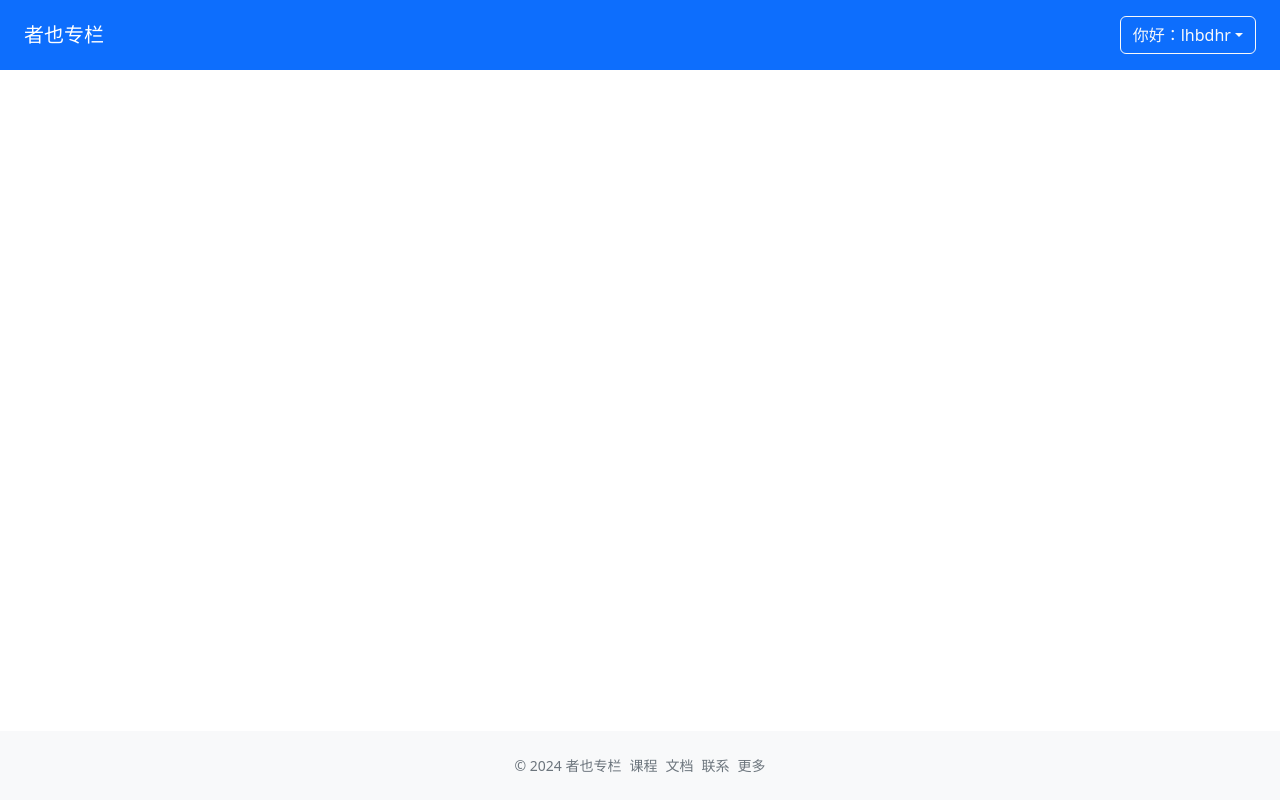
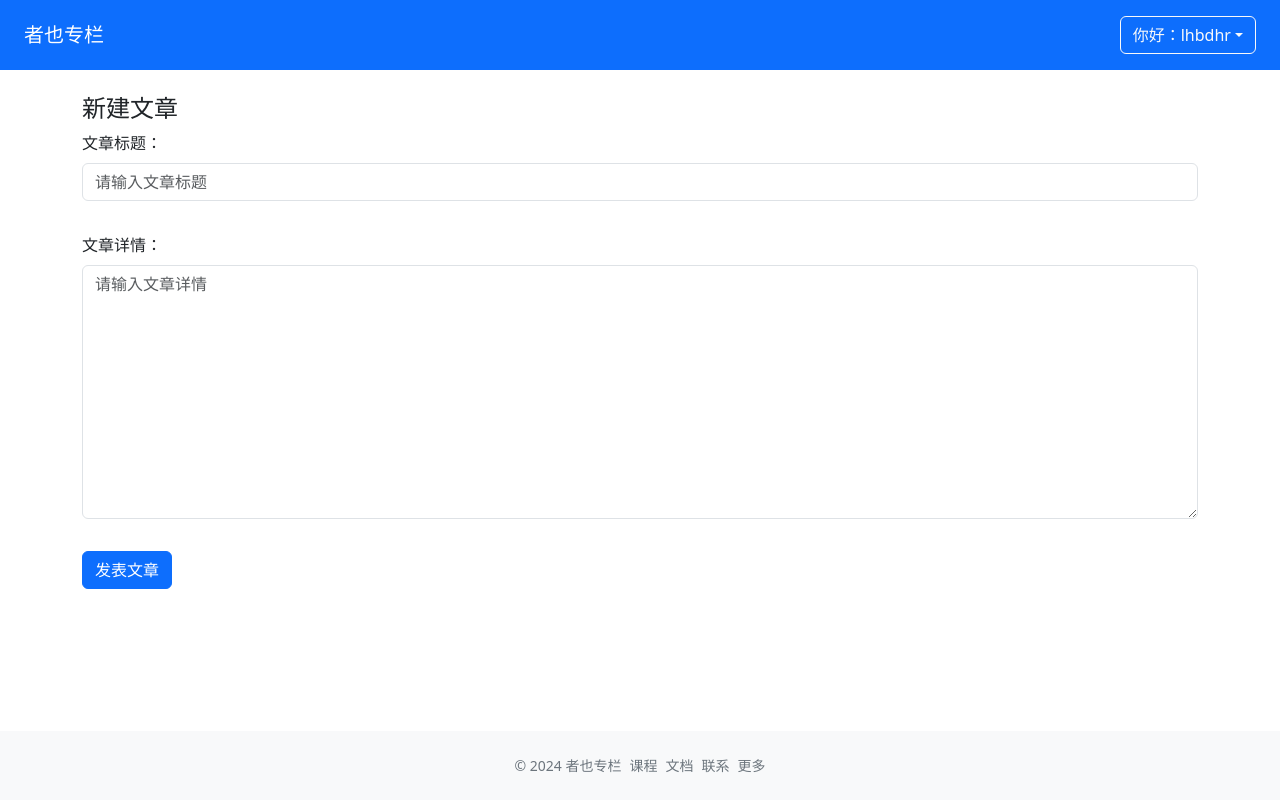
Before and after one commit to lhbdhr/zheye-2024, a Vue app: page /create in a window 1280 px wide. Built offline with nearby package versions, Linux system fonts and the light colour scheme.

Commit message:
add createPost & postDetail

```diff
--- a/src/components/BaseInput.vue
+++ b/src/components/BaseInput.vue
@@ -1,15 +1,23 @@
 <template>
   <div class="validate-input-container pb-3">
     <input
+      v-if="tag === 'input'"
       class="form-control"
-      :class="{
-        'is-invalid': inputRef.error,
-      }"
+      :class="{ 'is-invalid': inputRef.error }"
       :value="inputRef.val"
       @blur="validateInput"
       @input="updateValue"
       v-bind="$attrs"
     />
+    <textarea
+      v-else
+      class="form-control"
+      :class="{ 'is-invalid': inputRef.error }"
+      :value="inputRef.val"
+      @blur="validateInput"
+      @input="updateValue"
+      v-bind="$attrs"
+    ></textarea>
     <span v-if="inputRef.error" class="invalid-feedback">{{
       inputRef.message
     }}</span>
@@ -32,9 +40,14 @@ interface RuleProp {
   message: string
 }
 export type RulesProp = RuleProp[]
+export type TagType = 'input' | 'textarea'
 const props = defineProps({
   rules: Array as PropType<RulesProp>,
   modelValue: String,
+  tag: {
+    type: String as PropType<TagType>,
+    default: 'input',
+  },
 })
 const inputRef = reactive({
   val: props.modelValue || '',
--- a/src/components/GlobalHeader.vue
+++ b/src/components/GlobalHeader.vue
@@ -32,8 +32,8 @@ defineProps({
     <ul v-else class="list-inline mb-0">
       <li class="list-inline-item">
         <dropdown :title="`你好：${user.nickName}`">
-          <dropdown-item disabled
-            ><router-link to="/login" class="dropdown-item"
+          <dropdown-item
+            ><router-link to="/create" class="dropdown-item"
               >新建文章</router-link
             ></dropdown-item
           >
@@ -42,7 +42,7 @@ defineProps({
               >我的专栏</router-link
             ></dropdown-item
           >
-          <dropdown-item
+          <dropdown-item disabled
             ><router-link to="/login" class="dropdown-item"
               >编辑资料</router-link
             ></dropdown-item
--- a/src/components/PostList.vue
+++ b/src/components/PostList.vue
@@ -2,7 +2,9 @@
   <div class="post-list">
     <article v-for="post in list" class="card mb-3 shadow-sm">
       <div class="card-body">
-        <h4>{{ post.title }}</h4>
+        <h4>
+          <router-link :to="`/post/${post._id}`">{{ post.title }}</router-link>
+        </h4>
         <div class="row my-3 align-items-center">
           <div v-if="post.image" class="col-3">
             <img
--- a/src/router.ts
+++ b/src/router.ts
@@ -3,6 +3,8 @@ import { createWebHistory, createRouter } from 'vue-router'
 import Home from './views/Home.vue'
 import Login from './views/Login.vue'
 import ColumnDetail from './views/ColumnDetail.vue'
+import PostDetail from './views/PostDetail.vue'
+import CreatePost from './views/CreatePost.vue'
 
 const routes = [
   {
@@ -16,9 +18,19 @@ const routes = [
     component: Login,
   },
   {
+    path: '/create',
+    name: 'create',
+    component: CreatePost,
+  },
+  {
     path: '/column/:id',
     name: 'column',
     component: ColumnDetail,
+  },
+  {
+    path: '/post/:id',
+    name: 'post',
+    component: PostDetail,
   },
 ]
 
--- a/src/store/ColumnStore.ts
+++ b/src/store/ColumnStore.ts
@@ -10,8 +10,14 @@ export const useColumnStore = defineStore('column', {
   state: () => ({
     columns: [] as ColumnProps[],
   }),
+  getters: {
+    getColumnById: (state) => {
+      return (id: string) => state.columns.find((c) => c._id === id)
+    },
+  },
   actions: {
     fetchAllColumns() {},
+
     addTestColumn() {
       this.columns.push(
         {
--- a/src/store/PostStore.ts
+++ b/src/store/PostStore.ts
@@ -17,10 +17,20 @@ export const usePostStore = defineStore('post', {
   state: () => ({
     posts: [] as PostProps[],
   }),
+  getters: {
+    getPostsByCid: (state) => {
+      return (cid: string) => state.posts.filter((post) => post.column === cid)
+    },
+    getpostById(state) {
+      return (id: string) => state.posts.find((post) => post._id === id)
+    },
+  },
   actions: {
-    addPost(post: PostProps) {
+    createPost(post: PostProps) {
       this.posts.push(post)
+      return post._id
     },
+
     addTestPosts() {
       this.posts.push(
         {
--- a/src/views/ColumnDetail.vue
+++ b/src/views/ColumnDetail.vue
@@ -25,9 +25,9 @@ import { useRoute } from 'vue-router'
 import { useColumnStore } from '@/store/ColumnStore'
 import { usePostStore } from '@/store/PostStore'
 const route = useRoute()
-const currentId = route.params.id
+const currentId = route.params.id as string
 const columnStore = useColumnStore()
 const PostStore = usePostStore()
-const column = columnStore.columns.find((c) => c._id === currentId)
-const posts = PostStore.posts.filter((p) => p.column === currentId)
+const column = columnStore.getColumnById(currentId)
+const posts = PostStore.getPostsByCid(currentId)
 </script>
--- a/src/views/CreatePost.vue
+++ b/src/views/CreatePost.vue
@@ -1,2 +1,68 @@
-<template></template>
-<script setup lang="ts"></script>
+<template>
+  <div class="create-post-page">
+    <h4>新建文章</h4>
+    <validate-form @form-submit="onFormSubmit">
+      <div class="mb-3">
+        <label for="title" class="form-label">文章标题：</label>
+        <base-input
+          type="text"
+          id="title"
+          name="title"
+          v-model="titleVal"
+          placeholder="请输入文章标题"
+          :rules="titleRules"
+        ></base-input>
+      </div>
+      <div class="mb-3">
+        <label for="content" class="form-label">文章详情：</label>
+        <base-input
+          :tag="'textarea'"
+          rows="10"
+          id="content"
+          name="content"
+          v-model="contentVal"
+          placeholder="请输入文章详情"
+          :rules="contentRules"
+        ></base-input>
+      </div>
+      <template #submit>
+        <button class="btn btn-primary">发表文章</button>
+      </template>
+    </validate-form>
+  </div>
+</template>
+<script setup lang="ts">
+import ValidateForm from '../components/ValidateForm.vue'
+import BaseInput from '@/components/BaseInput.vue'
+import { ref } from 'vue'
+import { RulesProp } from '@/components/BaseInput.vue'
+import { usePostStore } from '@/store/PostStore'
+import { useUserStore } from '@/store/UserStore'
+import router from '@/router'
+
+const titleVal = ref('')
+const titleRules: RulesProp = [
+  { type: 'required', message: '文章标题不能为空' },
+  { type: 'range', message: '文章标题最少6个字符', min: 6 },
+]
+const contentVal = ref('')
+const contentRules: RulesProp = [
+  { type: 'required', message: '文章详情不能为空' },
+]
+
+const postStore = usePostStore()
+const userStore = useUserStore()
+const onFormSubmit = (result: boolean) => {
+  if (result) {
+    const id = postStore.createPost({
+      _id: Math.random().toString(16).slice(2).toString(),
+      title: titleVal.value,
+      content: contentVal.value,
+      column: userStore.userdata.column || '',
+      author: userStore.userdata._id,
+      createdAt: new Date().toLocaleString(),
+    })
+    router.push({ name: 'post', params: { id } })
+  }
+}
+</script>
--- /dev/null
+++ b/src/views/PostDetail.vue
@@ -0,0 +1,17 @@
+<template>
+  <div v-if="post">
+    <h4>{{ post.title }}</h4>
+    <h5>{{ post.author }}</h5>
+    <h5>{{ post.createdAt }}</h5>
+    <p>{{ post.content }}</p>
+  </div>
+</template>
+
+<script setup lang="ts">
+import { useRoute } from 'vue-router'
+import { usePostStore } from '@/store/PostStore'
+const route = useRoute()
+const postStore = usePostStore()
+const currentId = route.params.id as string
+const post = postStore.getpostById(currentId)
+</script>
```
